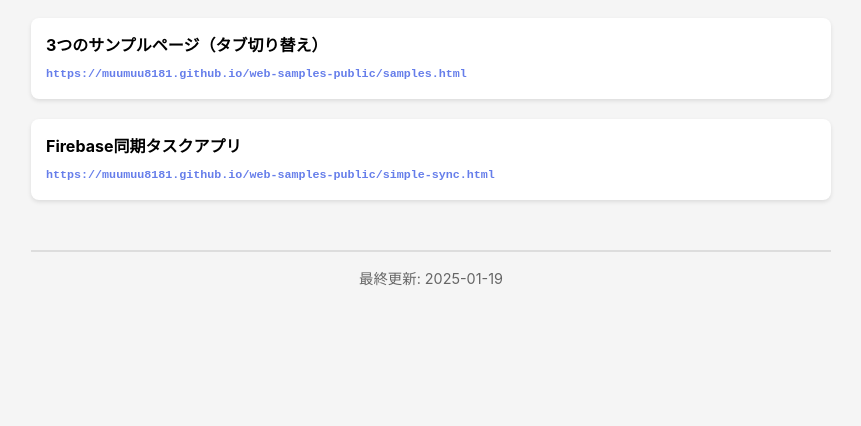
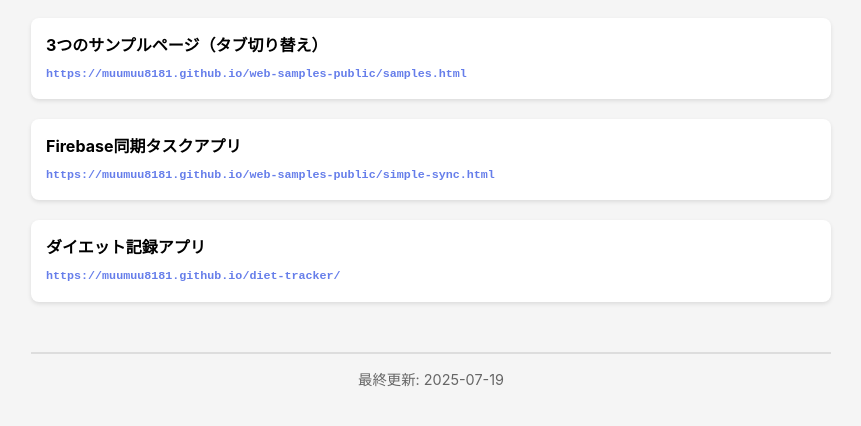
Before and after one commit to muumuu8181/web-samples-public, a plain HTML site: page index.html in a window 1280 px wide. Shown: the part 108-534 px from the top of the page, without its empty margins (209-1070 px from the left). Drawn offline with Linux system fonts and the light colour scheme.

Commit message:
メインページにdiet-trackerアプリを追加

```diff
--- a/index.html
+++ b/index.html
@@ -58,11 +58,16 @@
             <strong>Firebase同期タスクアプリ</strong><br>
             <span class="url"><a href="https://muumuu8181.github.io/web-samples-public/simple-sync.html">https://muumuu8181.github.io/web-samples-public/simple-sync.html</a></span>
         </li>
+
+        <li>
+            <strong>ダイエット記録アプリ</strong><br>
+            <span class="url"><a href="https://muumuu8181.github.io/diet-tracker/">https://muumuu8181.github.io/diet-tracker/</a></span>
+        </li>
     </ul>
 
     <hr style="margin-top: 50px; border: 1px solid #ddd;">
     <p style="text-align: center; color: #666; font-size: 0.9em;">
-        最終更新: 2025-01-19
+        最終更新: 2025-07-19
     </p>
 </body>
 </html>
```
